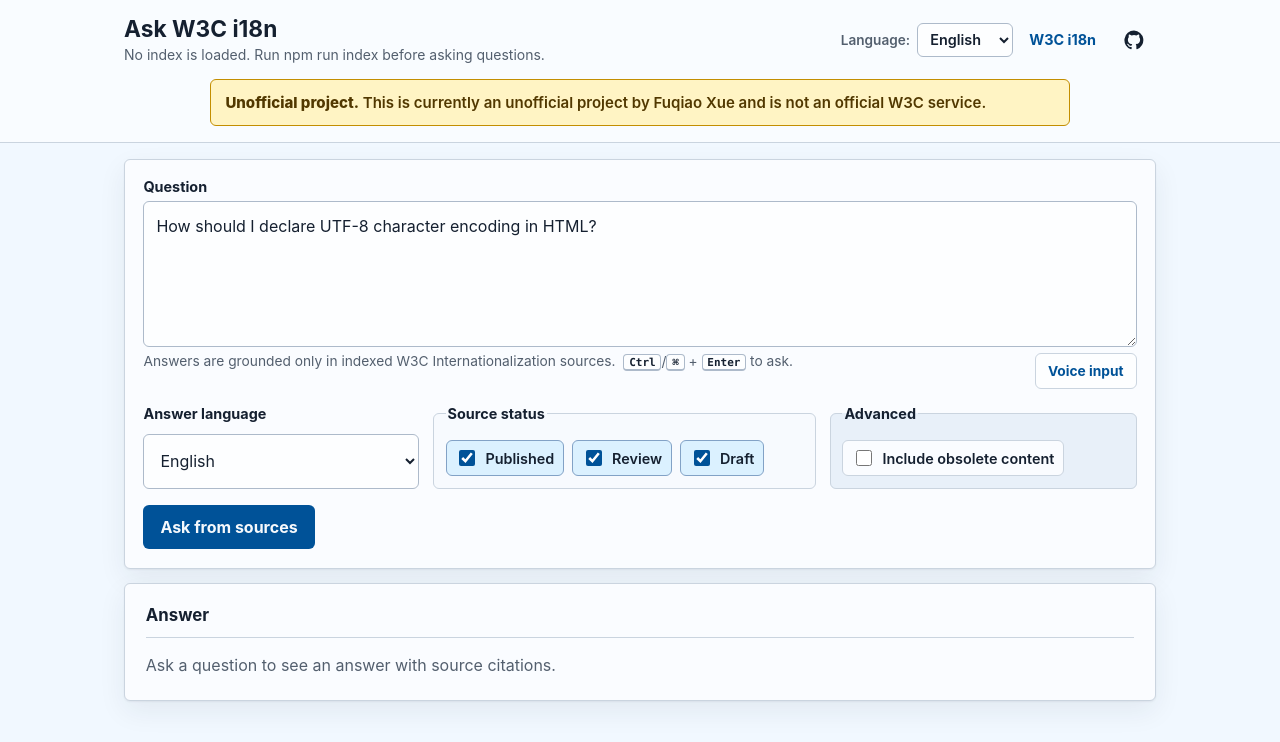
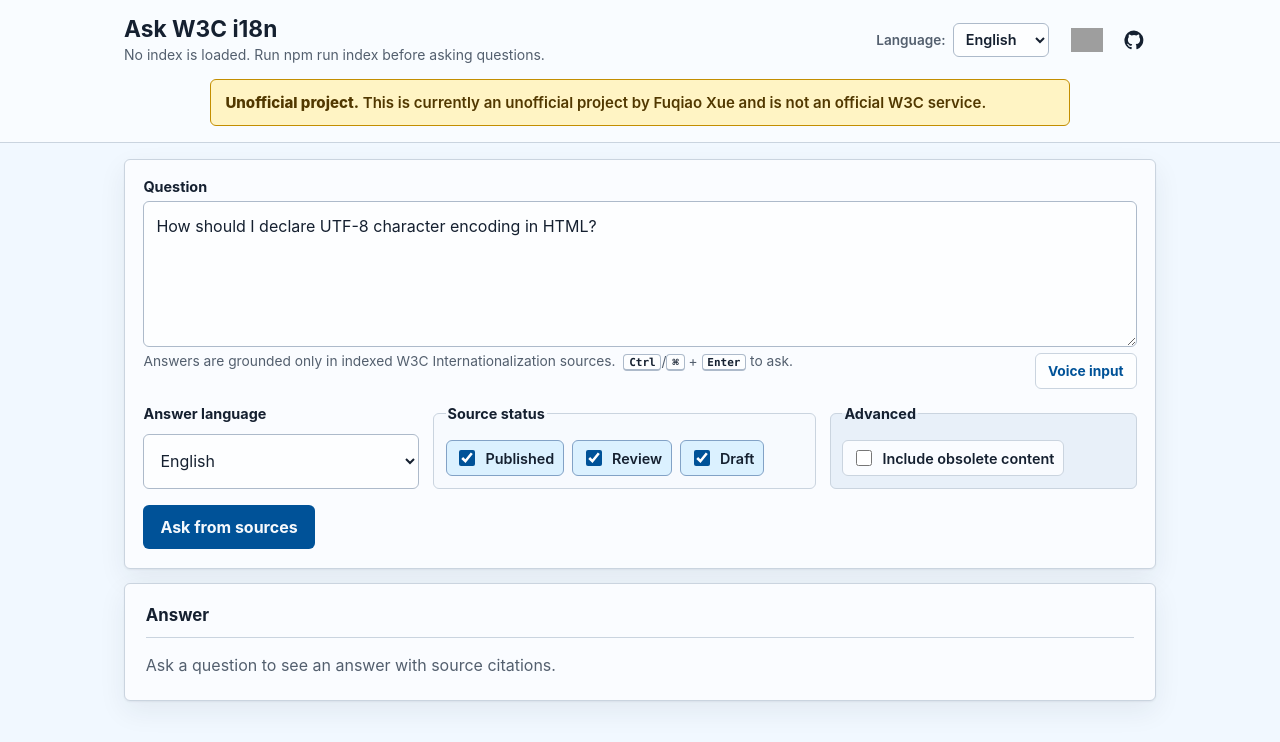
Before and after one commit to xfq/i18n-drafts-assistant, a website with bundled scripts: page public/index.html in a window 1280 px wide. Built offline with nearby package versions, Linux system fonts and the light colour scheme; grey boxes are pictures that could not be loaded; files whose address does not match are found by name.

Commit message:
Refactor header links to use icons and improve styling

```diff
--- a/public/index.html
+++ b/public/index.html
@@ -23,7 +23,22 @@
             <option value="zh-hans">简体中文</option>
           </select>
         </label>
-        <a class="header-link" href="https://www.w3.org/International/" target="_blank" data-i18n="headerLink">W3C i18n</a>
+        <div class="app-header__icon-links">
+          <a
+            class="header-link"
+            href="https://www.w3.org/International/"
+            target="_blank"
+            rel="noopener noreferrer"
+            data-i18n-aria-label="headerLink"
+            aria-label="W3C i18n"
+          >
+            <img
+              src="https://www.w3.org/assets/logos/w3c-2025/png/w3c.png"
+              alt=""
+              width="120"
+              height="120"
+            >
+          </a>
           <a
             class="github-link"
             href="https://github.com/xfq/i18n-drafts-assistant"
@@ -36,6 +51,7 @@
               <path fill="currentColor" d="M12 .7a11.5 11.5 0 0 0-3.64 22.41c.58.11.79-.25.79-.56v-2.23c-3.22.7-3.9-1.37-3.9-1.37-.53-1.34-1.29-1.7-1.29-1.7-1.05-.72.08-.71.08-.71 1.17.08 1.78 1.2 1.78 1.2 1.04 1.78 2.72 1.27 3.38.97.1-.75.4-1.27.74-1.56-2.57-.29-5.27-1.29-5.27-5.68 0-1.26.45-2.28 1.19-3.09-.12-.29-.52-1.47.11-3.05 0 0 .97-.31 3.16 1.18a10.95 10.95 0 0 1 5.75 0c2.19-1.49 3.15-1.18 3.15-1.18.63 1.58.23 2.76.11 3.05.74.81 1.19 1.83 1.19 3.09 0 4.4-2.71 5.38-5.29 5.67.42.36.79 1.06.79 2.14v3.17c0 .31.21.67.8.56A11.5 11.5 0 0 0 12 .7Z"/>
             </svg>
           </a>
+        </div>
       </div>
     </div>
     <aside class="project-notice" data-i18n-aria-label="projectStatusLabel" aria-label="Project status">
--- a/public/styles.css
+++ b/public/styles.css
@@ -180,10 +180,32 @@
 }
 
 .header-link {
+  display: inline-flex;
   flex: 0 0 auto;
-  font-size: 0.9rem;
-  font-weight: 650;
-  text-decoration: none;
+  align-items: center;
+  justify-content: center;
+  inline-size: 44px;
+  block-size: 44px;
+  border-radius: 6px;
+  overflow: hidden;
+  transition: background-color 170ms var(--ease-out);
+}
+
+.header-link img {
+  display: block;
+  inline-size: 32px;
+  block-size: auto;
+}
+
+.header-link:hover {
+  background: var(--accent-soft);
+}
+
+.app-header__icon-links {
+  display: inline-flex;
+  flex: 0 0 auto;
+  align-items: center;
+  gap: 0.2rem;
 }
 
 .github-link {
@@ -813,6 +835,7 @@
   textarea,
   select,
   .choice-group label,
+  .header-link,
   .github-link,
   .citation {
     transition: none;
```
Also changed, not shown: tests/e2e/ask-flow.spec.js (+1 -0 lines), tests/public-ui.test.js (+10 -4 lines). Lines whose indentation alone changed are shown as unchanged.
